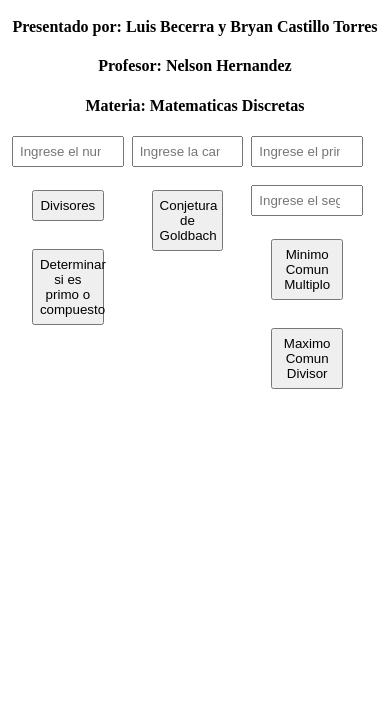
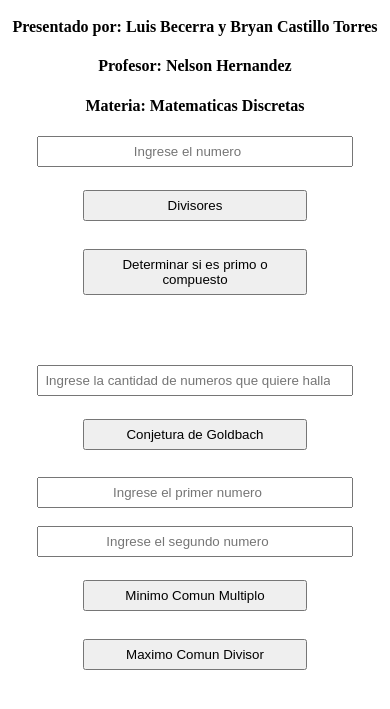
Before and after one commit to luisoteko/Teoria-de-Numeros, a plain HTML site: page index.html in a window 390 px wide. Shown: the part 101-810 px from the top of the page. Drawn offline with Linux system fonts and the light colour scheme.

Commit message:
Solución grilla celular

```diff
--- a/css/main.css
+++ b/css/main.css
@@ -36,4 +36,7 @@
     float: initial;
     width: 100%;
   }
+  .grid{
+    grid-template-columns: 100%
+  }
 }
```
